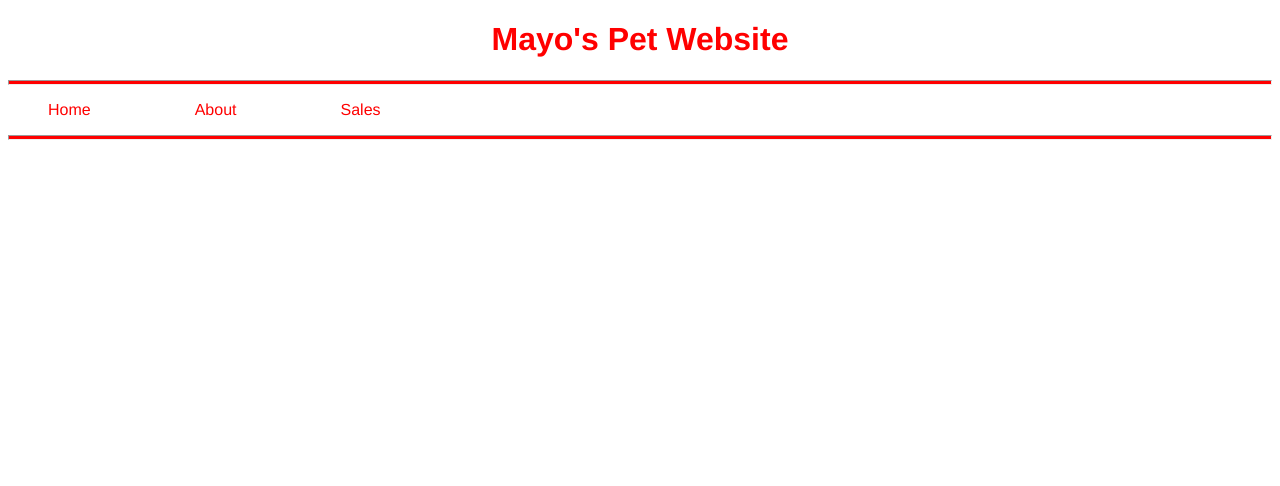
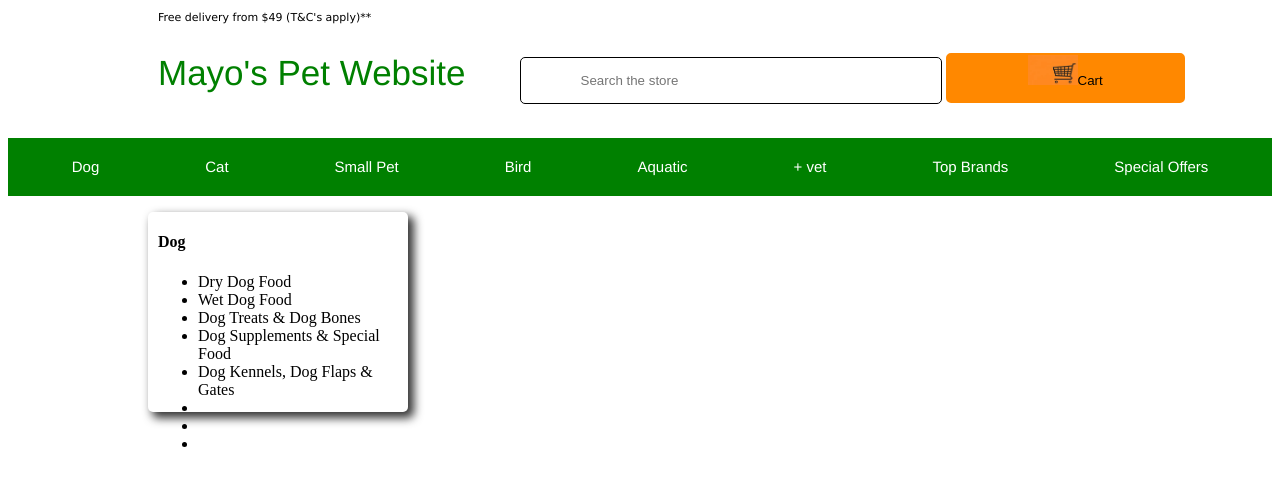
Before and after one commit to mayoabodunrin/Mayo-s-pet-website, a plain HTML site: page index.html in a window 1280 px wide. Drawn offline with Linux system fonts and the light colour scheme.

Commit message:
nav bar of my website added

```diff
--- a/css/style.css
+++ b/css/style.css
@@ -1,19 +1,84 @@
 h1 {
     font-family: 'Franklin Gothic Medium', 'Arial Narrow', Arial, sans-serif;
-    text-align: center;
-    color: red;
+    color: green;
+    box-sizing: content-box;
+    margin-left: 150px;
 }
 
-ul li {
+#ul-1 li {
     list-style-type: none;
     display: inline;
     margin-top: 5px;
     margin-right: 100px;
-    color: red;
+    color: white;
+    font-family: 'Franklin Gothic Medium', 'Arial Narrow', Arial, sans-serif;
+    padding: 6px;
+    padding-top: 20px;
+    padding-bottom: 20px;
+    font-size: 15px;
+    margin: 45px;
+}
+
+#ul-1 {
+    background-color: green;
+    padding: 6px;
+    padding-top: 20px;
+    padding-bottom: 20px;
+    text-align: center;
+}
+
+#p {
+  font-size: 11px;
+  font-family: 'Lucida Sans', 'Lucida Sans Regular', 'Lucida Grande', 'Lucida Sans Unicode', Geneva, Verdana, sans-serif;
+  margin-left: 150px;
+}
+
+label {
+    color: green;
+    padding-right: 50px;
+    margin-left: 150px;
+    font-size: 35px;
     font-family: 'Franklin Gothic Medium', 'Arial Narrow', Arial, sans-serif;
 }
 
-hr {
-    height: 3px;
-    background-color: red;
+input {
+    border-radius: 5px;
+    border: 1px solid black;
+    width: 300px;
+    color: gray;
+    padding-top: 15px;
+    padding-bottom: 15px;
+    padding-left: 60px;
+    padding-right: 60px;
 }
+
+img {
+    width: 50px;
+    height: 30px;
+}
+
+button {
+    background-color: rgb(255, 136, 0);
+    padding-top: 0px;
+    border-radius: 5px;
+    border: 2px solid rgb(255, 136, 0);
+    padding-left: 80px;
+    padding-right: 80px;
+    padding-bottom: 13px;
+}
+
+article {
+    display: grid;
+    grid-template-rows: 100px;
+    grid-template-columns: 1fr 1fr;
+    gap: 5px;
+}
+
+#section1 {
+    box-shadow: 5px 5px 10px 1px rgba(0, 0, 0, 0.8);
+    height: 200px;
+    width: 250px;
+    margin-left: 140px;
+    padding-left: 10px;
+    border-radius: 5px;
+}
--- a/index.html
+++ b/index.html
@@ -7,14 +7,43 @@
     <link rel="stylesheet" href="css/style.css">
 </head>
 <body>
-    <h1>Mayo's Pet Website</h1>
-    <hr>
-    <ul>
-        <li>Home</li>
-        <li>About</li>
-        <li>Sales</li>
-        <li></li>
+    <p id="p">Free delivery from $49 (T&C's apply)**</p>
+    <br>
+        <form action="">
+            <label for="f">Mayo's Pet Website</label>
+            <input type="text" placeholder="Search the store">
+            <button> <img src="cart.jfif" alt="">Cart</button>
+        </form>
+        <br>
+    <nav>
+    <ul id="ul-1">
+        <li>Dog</li>
+        <li>Cat</li>
+        <li>Small Pet</li>
+        <li>Bird</li>
+        <li>Aquatic</li>
+        <li>+ vet</li>
+        <li>Top Brands</li>
+        <li>Special Offers</li>
     </ul>
-    <hr>
+    </nav>
+   <div>
+    <article>
+        <section id="section1">
+            <h4>Dog</h4>
+            <ul id="ul-2">
+                <li>Dry Dog Food</li>
+                <li>Wet Dog Food</li>
+                <li>Dog Treats & Dog Bones</li>
+                <li>Dog Supplements & Special Food </li>
+                <li>Dog Kennels, Dog Flaps & Gates</li>
+                <li></li>
+                <li></li>
+                <li></li>
+            </ul>
+        </section>
+        <section id="mayo2"></section>
+    </article>
+   </div>
 </body>
 </html>
```
Also changed, not shown: cart.jfif (added).
